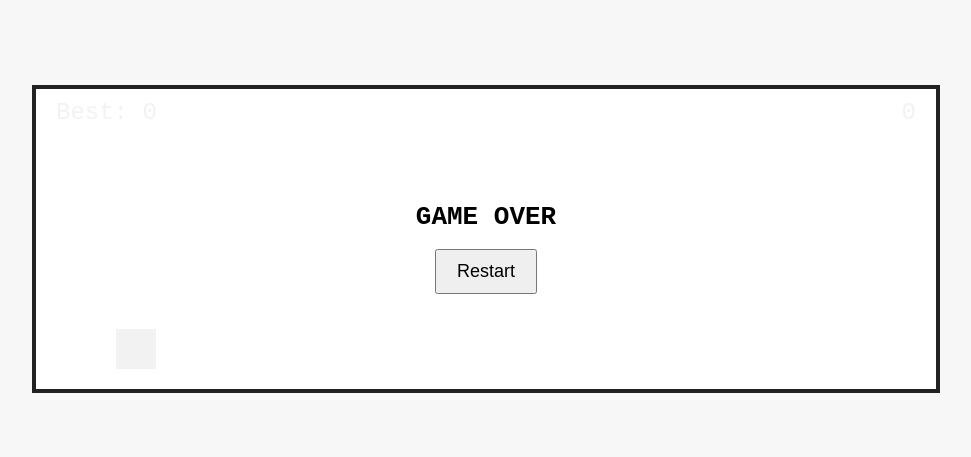
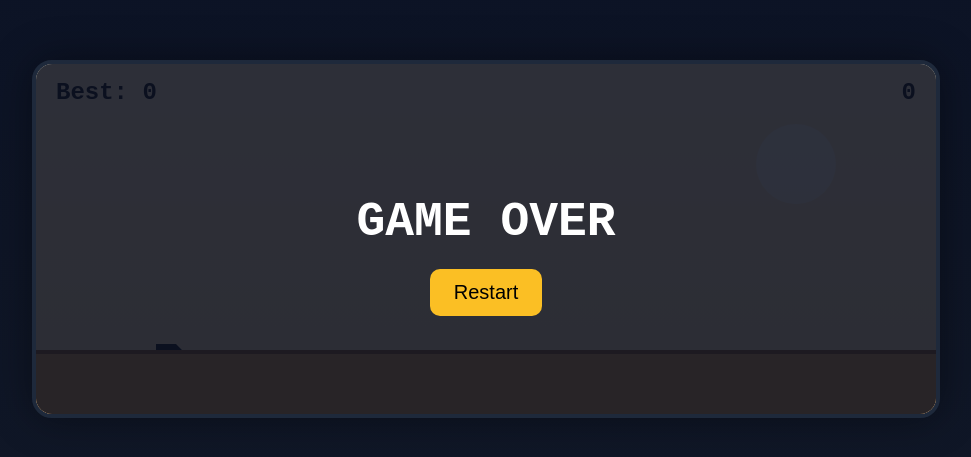
Before and after one commit to 3liteneo/Dino-game-working, a plain HTML site: page index.html in a window 1280 px wide. Shown: the part 161-618 px from the top of the page, without its empty margins (154-1125 px from the left). Drawn offline with Linux system fonts and the light colour scheme.

Commit message:
Update style.css

```diff
--- a/style.css
+++ b/style.css
@@ -3,25 +3,54 @@ body{
     display:flex;
     justify-content:center;
     align-items:center;
-    height:100vh;
-    background:#f7f7f7;
+    min-height:100vh;
+    background:linear-gradient(#0b1225,#111827);
     font-family:monospace;
 }
 
 #game{
     width:900px;
-    height:300px;
-    border:4px solid #222;
+    height:350px;
     position:relative;
     overflow:hidden;
-    background:white;
+    border-radius:20px;
+    border:4px solid #1e293b;
+    background:linear-gradient(#f8edd2,#f4ddb5);
+    box-shadow:0 0 40px rgba(0,0,0,.4);
+}
+
+/* Sun */
+#game::before{
+    content:"";
+    position:absolute;
+    right:100px;
+    top:60px;
+    width:80px;
+    height:80px;
+    border-radius:50%;
+    background:rgba(255,255,255,.6);
+}
+
+/* Ground */
+#game::after{
+    content:"";
+    position:absolute;
+    bottom:0;
+    left:0;
+    width:100%;
+    height:60px;
+    background:#d9a15f;
+    border-top:4px solid #8b5e34;
 }
 
 #score,
 #highscore{
     position:absolute;
-    top:10px;
+    top:15px;
     font-size:24px;
+    font-weight:bold;
+    color:#111827;
+    z-index:10;
 }
 
 #score{
@@ -34,36 +63,72 @@ body{
 
 #dino{
     position:absolute;
-    bottom:20px;
-    left:80px;
-    width:40px;
-    height:40px;
+    bottom:60px;
+    left:100px;
+    width:50px;
+    height:50px;
+    image-rendering:pixelated;
+    background:#111827;
 
-    background:
-    linear-gradient(#000 0 0) 0 0/100% 100%;
-
-    image-rendering: pixelated;
+    clip-path: polygon(
+        0% 20%,
+        40% 20%,
+        40% 0%,
+        80% 0%,
+        100% 20%,
+        100% 60%,
+        70% 60%,
+        70% 100%,
+        55% 100%,
+        55% 70%,
+        35% 70%,
+        35% 100%,
+        20% 100%,
+        20% 60%,
+        0% 60%
+    );
 }
 
 .obstacle{
     position:absolute;
-    bottom:20px;
+    bottom:60px;
     width:25px;
-    background:#111;
+    background:#4f9c2c;
+    border:2px solid #2e6b16;
 }
 
 #gameOver{
     display:none;
     position:absolute;
     inset:0;
-    background:rgba(255,255,255,.95);
+    background:rgba(10,15,30,.85);
+    color:white;
     justify-content:center;
     align-items:center;
     flex-direction:column;
+    z-index:50;
+}
+
+#gameOver h1{
+    font-size:48px;
+    margin-bottom:20px;
 }
 
 button{
-    padding:10px 20px;
-    font-size:18px;
+    padding:12px 24px;
+    border:none;
+    border-radius:10px;
+    background:#fbbf24;
+    font-size:20px;
     cursor:pointer;
 }
+
+/* Clouds */
+.cloud{
+    position:absolute;
+    width:70px;
+    height:25px;
+    background:white;
+    opacity:.6;
+    border-radius:30px;
+}
```
